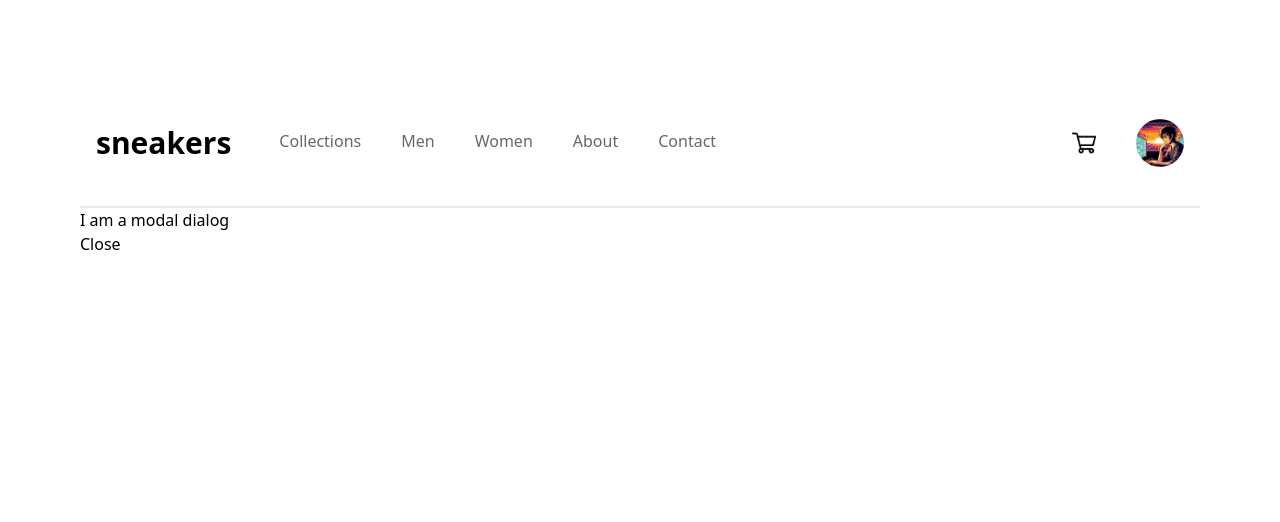
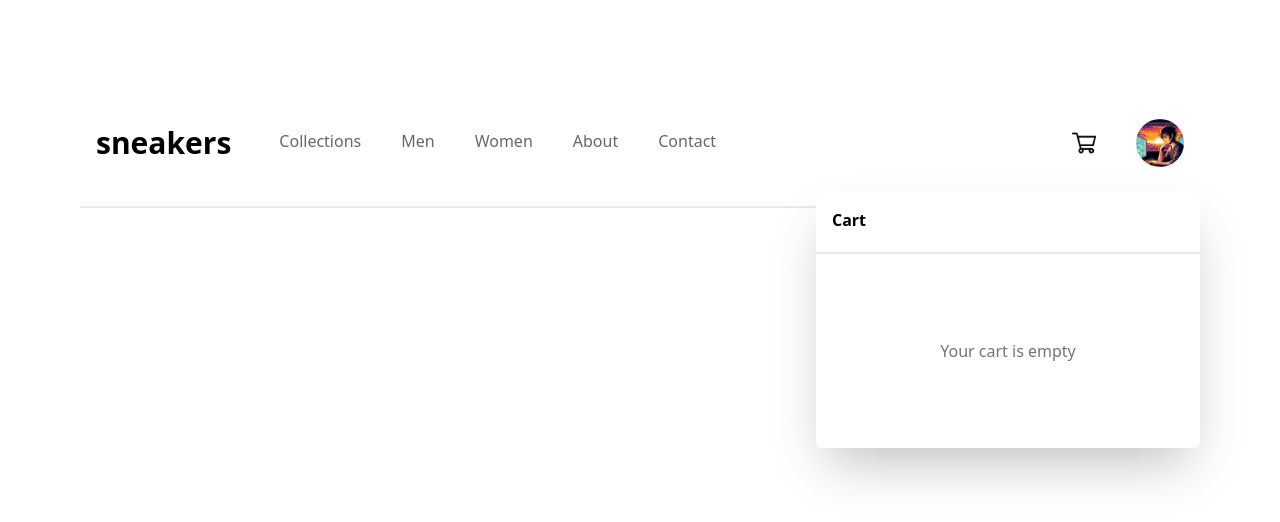
Before and after one commit to Escanor1986/Page_produit_site_e_commerce, a React (Vite) app in the folder site-e-commerce/: page / in a window 1280 px wide. Both pictures are taken after a click on the picture 1084 px from the left and 143 px from the top of the page. Shown: the top 522 px of the page. Built offline with nearby package versions, Linux system fonts and the light colour scheme.

Commit message:
added Modal style & position
Added some style to the Modal & positionned it in a static/absolute way

```diff
--- a/site-e-commerce/src/components/header/Header_Components/Modal/Modal.tsx
+++ b/site-e-commerce/src/components/header/Header_Components/Modal/Modal.tsx
@@ -27,10 +27,20 @@ export default function Modal({ onClose }: ModalProps) {
   });
 
   return (
-    <div className="modal" ref={modalRef}>
-      <div>I am a modal dialog</div>
-      <button onClick={onClose}>Close</button>
-    </div>
+    <section
+      className="modal z-10 static flex justify-end items-center"
+      ref={modalRef}
+    >
+      <div className="flex flex-col absolute w-96 h-64 bg-white top-48  m-0 border-transparent rounded-md shadow-2xl">
+        <div className="pl-4 pt-4 pb-5 border-b-2 border-b-header-border-color font-semibold flex flex-row items-start">
+          Cart
+        </div>
+        <div className="flex flex-grow justify-center items-center text-black/55 font-medium">
+          Your cart is empty
+        </div>
+        {/* <button onClick={onClose}>Close</button> */}
+      </div>
+    </section>
   );
 }
 
--- a/site-e-commerce/src/components/header/header.tsx
+++ b/site-e-commerce/src/components/header/header.tsx
@@ -21,7 +21,7 @@ function Header() {
         <section className="flex flex-row">
           <ul className="flex flex-row space-x-10 items-center">
             <li className="cursor-pointer">
-              <div className="cart-nav-frame">
+              <div className="cart-nav-frame flex flex-row justify-end items-center">
                 <Portal />
               </div>
             </li>
```
